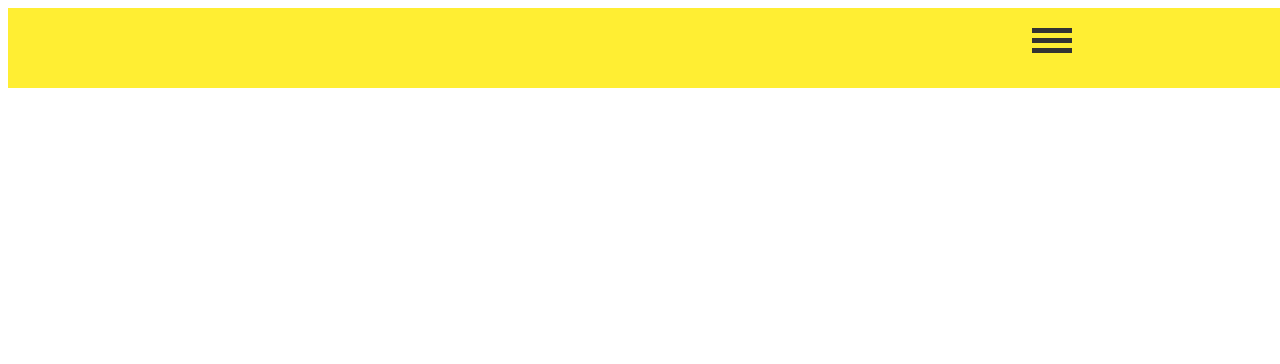
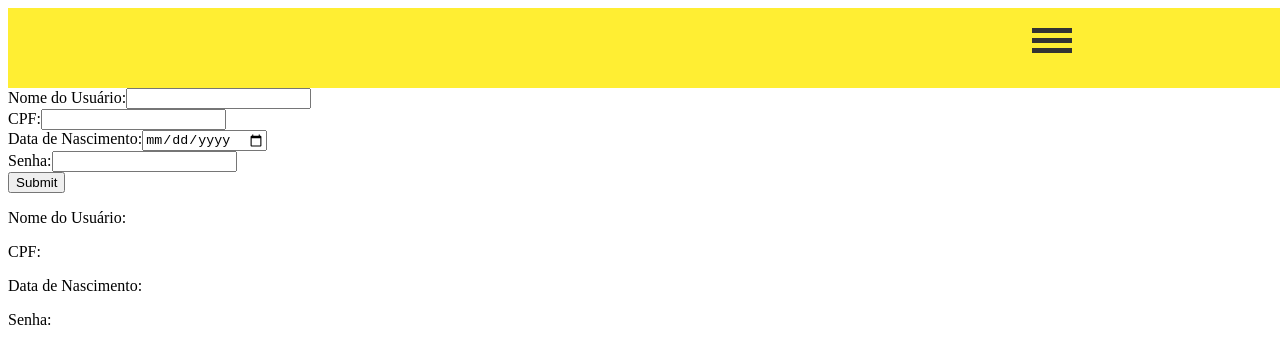
Before and after one commit to ezeleis/Semana10, an Angular app: page /formulario in a window 1280 px wide. Before the commit this address led to /. Shown: the top 364 px of the page. Built offline with nearby package versions, Linux system fonts and the light colour scheme.

Commit message:
feature(formulario):create formulario component and use ngModel to display information on the screen

```diff
--- a/src/app/app-routing.module.ts
+++ b/src/app/app-routing.module.ts
@@ -1,11 +1,13 @@
 import { NgModule } from '@angular/core';
 import { RouterModule, Routes } from '@angular/router';
+import { FormularioComponent } from './formulario/formulario.component';
 import { ModalComponent } from './modal/modal.component';
 import { NgForComponent } from './ng-for/ng-for.component';
 
 const routes: Routes = [
   {path:'cards',component:NgForComponent},
-  {path:'modal', component:ModalComponent}
+  {path:'modal', component:ModalComponent},
+  {path:'formulario', component:FormularioComponent}
 ];
 
 @NgModule({
--- /dev/null
+++ b/src/app/formulario/formulario.component.html
@@ -0,0 +1,28 @@
+<div>
+    <label>Nome do Usuário:</label>
+    <input type="text" [(ngModel)]="userName" name="userName">
+  </div>
+
+  <div>
+    <label>CPF:</label>
+    <input type="text" [(ngModel)]="cpf" name="cpf">
+  </div>
+
+  <div>
+    <label>Data de Nascimento:</label>
+    <input type="date" [(ngModel)]="birthDate" name="birthDate">
+  </div>
+
+  <div>
+    <label>Senha:</label>
+    <input type="password" [(ngModel)]="password" name="password">
+  </div>
+
+  <button (click)="onSubmit()">Submit</button>
+
+  <div>
+    <p>Nome do Usuário: {{userName}}</p>
+    <p>CPF: {{cpf}}</p>
+    <p>Data de Nascimento: {{birthDate}}</p>
+    <p>Senha: {{password}}</p>
+  </div>
--- /dev/null
+++ b/src/app/formulario/formulario.component.ts
@@ -0,0 +1,20 @@
+import { Component } from '@angular/core';
+
+@Component({
+  selector: 'app-formulario',
+  templateUrl: './formulario.component.html',
+  styleUrls: ['./formulario.component.css']
+})
+export class FormularioComponent {
+  userName: string = "";
+  cpf: string = "";
+  birthDate: string = "";
+  password: string = "";
+
+  onSubmit() {
+    console.log("User Name: " + this.userName);
+    console.log("CPF: " + this.cpf);
+    console.log("Birth Date: " + this.birthDate);
+    console.log("Password: " + this.password);
+  }
+}
```
Also changed, not shown: src/app/app.module.ts (+6 -2 lines), src/app/formulario/formulario.component.css (added), 1 other file (tests, documents, lock files or other folders).
